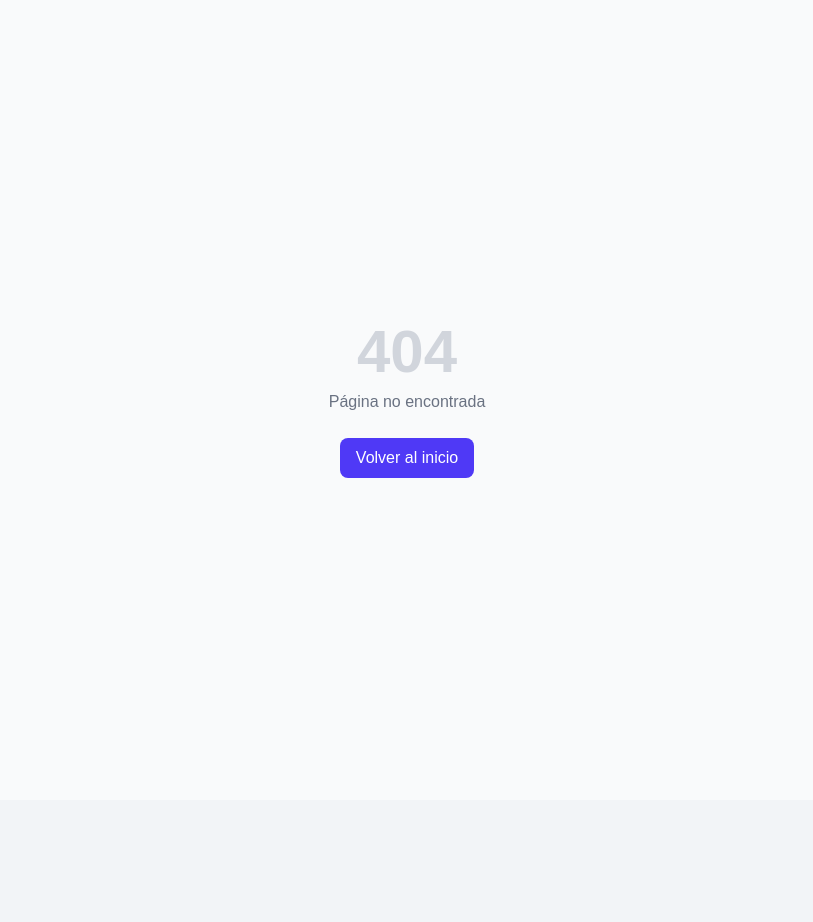
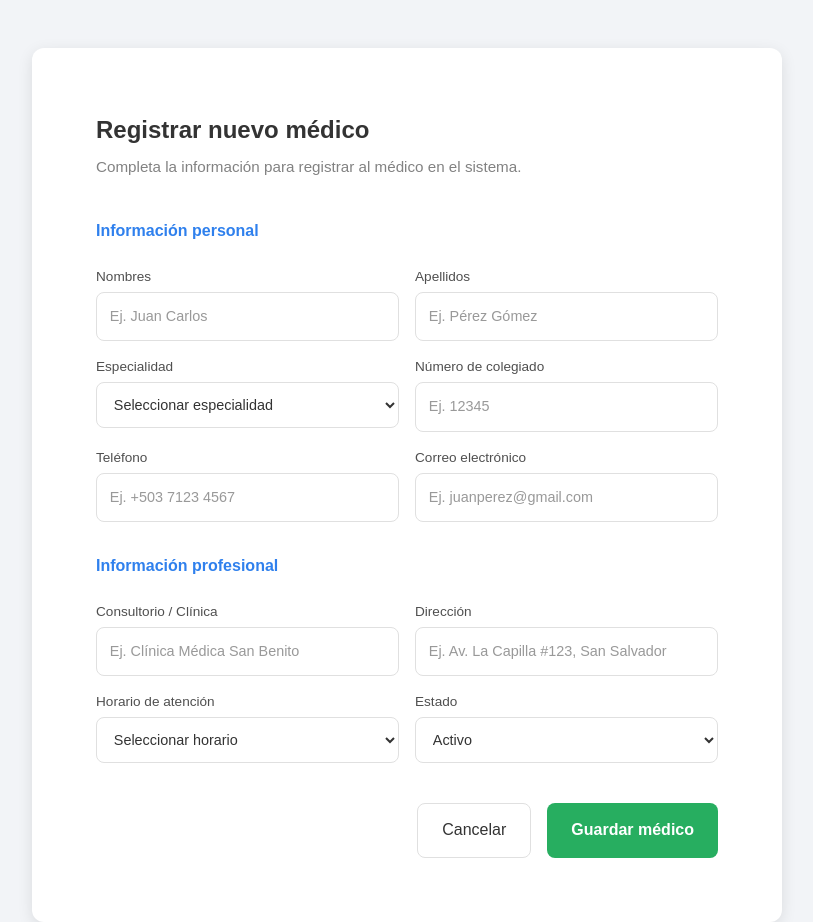
Before and after one commit to fabiruchis123/SistemaMedico, a React (Vite) app in the folder gestionMedica/: page /registrar-medico in a window 1280 px wide. Before the commit this address had no page. Shown: the whole page, without its empty margins (233-1046 px from the left). Before the commit the page ends 800 px from the top, so only its background shows below. Built offline with nearby package versions, Linux system fonts and the light colour scheme.

Commit message:
Pantalla Registrar Médico
Se crea la pantalla en donde se registran los médicos

```diff
--- a/gestionMedica/src/App.jsx
+++ b/gestionMedica/src/App.jsx
@@ -2,12 +2,14 @@ import { BrowserRouter, Routes, Route } from 'react-router-dom'
 import Home from './screens/Home'
 import NotFound from './screens/NotFound'
 import Login from './screens/Login'
+import RegistrarMedico from './screens/RegistrarMedico'
 
 export default function App() {
   return (
     <BrowserRouter>
       <Routes>
         <Route path="/" element={<Login />} />
+        <Route path="/registrar-medico" element={<RegistrarMedico />} />
         <Route path="/home" element={<Home />} />
         <Route path="*" element={<NotFound />} />
       </Routes>
--- /dev/null
+++ b/gestionMedica/src/screens/RegistrarMedico.jsx
@@ -0,0 +1,286 @@
+import React, { useState } from 'react'
+import Button from '../components/Button'
+import Card from '../components/Card'
+
+const RegistrarMedico = () => {
+  const [formData, setFormData] = useState({
+    nombre: '',
+    apellido: '',
+    especialidad: '',
+    numeroColegiacion: '',
+    correo: '',
+    telefono: '',
+    consultorio: '',
+    direccion: '',
+    horario: '',
+    estado: 'Activo'
+  })
+
+  const handleChange = (e) => {
+    const { name, value } = e.target
+    setFormData({ ...formData, [name]: value })
+  }
+
+  const handleSubmit = (e) => {
+    e.preventDefault()
+    alert('✅ Médico registrado con éxito')
+  }
+
+  return (
+    <div style={styles.container}>
+      <Card style={styles.card}>
+        <h2 style={styles.title}>Registrar nuevo médico</h2>
+        <p style={styles.subtitle}>
+          Completa la información para registrar al médico en el sistema.
+        </p>
+
+        <form style={styles.form} onSubmit={handleSubmit}>
+          {/* Información personal */}
+          <h3 style={styles.sectionTitle}>Información personal</h3>
+          <div style={styles.row}>
+            <div style={styles.inputGroup}>
+              <label style={styles.label}>Nombres</label>
+              <input
+                type="text"
+                name="nombre"
+                value={formData.nombre}
+                onChange={handleChange}
+                style={styles.input}
+                placeholder="Ej. Juan Carlos"
+              />
+            </div>
+            <div style={styles.inputGroup}>
+              <label style={styles.label}>Apellidos</label>
+              <input
+                type="text"
+                name="apellido"
+                value={formData.apellido}
+                onChange={handleChange}
+                style={styles.input}
+                placeholder="Ej. Pérez Gómez"
+              />
+            </div>
+          </div>
+
+          <div style={styles.row}>
+            <div style={styles.inputGroup}>
+              <label style={styles.label}>Especialidad</label>
+              <select
+                name="especialidad"
+                value={formData.especialidad}
+                onChange={handleChange}
+                style={styles.select}
+              >
+                <option value="">Seleccionar especialidad</option>
+                <option value="Cardiología">Cardiología</option>
+                <option value="Pediatría">Pediatría</option>
+                <option value="Dermatología">Dermatología</option>
+                <option value="Neurología">Neurología</option>
+              </select>
+            </div>
+            <div style={styles.inputGroup}>
+              <label style={styles.label}>Número de colegiado</label>
+              <input
+                type="text"
+                name="numeroColegiacion"
+                value={formData.numeroColegiacion}
+                onChange={handleChange}
+                style={styles.input}
+                placeholder="Ej. 12345"
+              />
+            </div>
+          </div>
+
+          <div style={styles.row}>
+            <div style={styles.inputGroup}>
+              <label style={styles.label}>Teléfono</label>
+              <input
+                type="tel"
+                name="telefono"
+                value={formData.telefono}
+                onChange={handleChange}
+                style={styles.input}
+                placeholder="Ej. +503 7123 4567"
+              />
+            </div>
+            <div style={styles.inputGroup}>
+              <label style={styles.label}>Correo electrónico</label>
+              <input
+                type="email"
+                name="correo"
+                value={formData.correo}
+                onChange={handleChange}
+                style={styles.input}
+                placeholder="Ej. juanperez@gmail.com"
+              />
+            </div>
+          </div>
+
+          {/* Información profesional */}
+          <h3 style={styles.sectionTitle}>Información profesional</h3>
+          <div style={styles.row}>
+            <div style={styles.inputGroup}>
+              <label style={styles.label}>Consultorio / Clínica</label>
+              <input
+                type="text"
+                name="consultorio"
+                value={formData.consultorio}
+                onChange={handleChange}
+                style={styles.input}
+                placeholder="Ej. Clínica Médica San Benito"
+              />
+            </div>
+            <div style={styles.inputGroup}>
+              <label style={styles.label}>Dirección</label>
+              <input
+                type="text"
+                name="direccion"
+                value={formData.direccion}
+                onChange={handleChange}
+                style={styles.input}
+                placeholder="Ej. Av. La Capilla #123, San Salvador"
+              />
+            </div>
+          </div>
+
+          <div style={styles.row}>
+            <div style={styles.inputGroup}>
+              <label style={styles.label}>Horario de atención</label>
+              <select
+                name="horario"
+                value={formData.horario}
+                onChange={handleChange}
+                style={styles.select}
+              >
+                <option value="">Seleccionar horario</option>
+                <option value="Mañana">Mañana</option>
+                <option value="Tarde">Tarde</option>
+                <option value="Noche">Noche</option>
+              </select>
+            </div>
+            <div style={styles.inputGroup}>
+              <label style={styles.label}>Estado</label>
+              <select
+                name="estado"
+                value={formData.estado}
+                onChange={handleChange}
+                style={styles.select}
+              >
+                <option value="Activo">Activo</option>
+                <option value="Inactivo">Inactivo</option>
+              </select>
+            </div>
+          </div>
+
+          {/* Botones */}
+          <div style={styles.buttonRow}>
+            <button type="button" style={styles.cancelButton}>
+              Cancelar
+            </button>
+            <button type="submit" style={styles.saveButton}>
+              Guardar médico
+            </button>
+          </div>
+        </form>
+      </Card>
+    </div>
+  )
+}
+
+const styles = {
+  container: {
+    backgroundColor: '#F2F4F7',
+    minHeight: '100vh', // 👈 para evitar cortes
+    display: 'flex',
+    justifyContent: 'center',
+    alignItems: 'flex-start', // 👈 alinea arriba
+    paddingTop: '3rem', // 👈 espacio superior
+    fontFamily: 'Poppins, sans-serif'
+  },
+  card: {
+    backgroundColor: '#FFFFFF',
+    padding: '2.5rem',
+    borderRadius: '12px',
+    boxShadow: '0 4px 15px rgba(0,0,0,0.1)',
+    width: '750px',
+    textAlign: 'left'
+  },
+  title: {
+    color: '#333333',
+    fontWeight: '700',
+    fontSize: '1.5rem',
+    marginBottom: '0.5rem'
+  },
+  subtitle: {
+    color: '#828282',
+    fontSize: '0.95rem',
+    marginBottom: '1.5rem'
+  },
+  sectionTitle: {
+    color: '#2F80ED',
+    fontWeight: '600',
+    fontSize: '1rem',
+    marginBottom: '0.5rem',
+    marginTop: '1rem'
+  },
+  form: {
+    display: 'flex',
+    flexDirection: 'column',
+    gap: '1rem'
+  },
+  row: {
+    display: 'flex',
+    gap: '1rem'
+  },
+  inputGroup: {
+    flex: 1,
+    display: 'flex',
+    flexDirection: 'column'
+  },
+  label: {
+    fontSize: '0.85rem',
+    color: '#4F4F4F',
+    marginBottom: '0.3rem'
+  },
+  input: {
+    padding: '0.8rem',
+    borderRadius: '8px',
+    border: '1px solid #E0E0E0',
+    fontSize: '0.9rem',
+    outline: 'none'
+  },
+  select: {
+    padding: '0.8rem',
+    borderRadius: '8px',
+    border: '1px solid #E0E0E0',
+    fontSize: '0.9rem',
+    outline: 'none',
+    backgroundColor: '#FFFFFF'
+  },
+  buttonRow: {
+    display: 'flex',
+    justifyContent: 'flex-end',
+    gap: '1rem',
+    marginTop: '1.5rem'
+  },
+  cancelButton: {
+    backgroundColor: '#FFFFFF',
+    color: '#333333',
+    border: '1px solid #E0E0E0',
+    borderRadius: '8px',
+    padding: '0.9rem 1.5rem',
+    cursor: 'pointer',
+    fontWeight: '500'
+  },
+  saveButton: {
+    backgroundColor: '#27AE60',
+    color: '#FFFFFF',
+    border: 'none',
+    borderRadius: '8px',
+    padding: '0.9rem 1.5rem',
+    cursor: 'pointer',
+    fontWeight: '600'
+  }
+}
+
+export default RegistrarMedico
```
